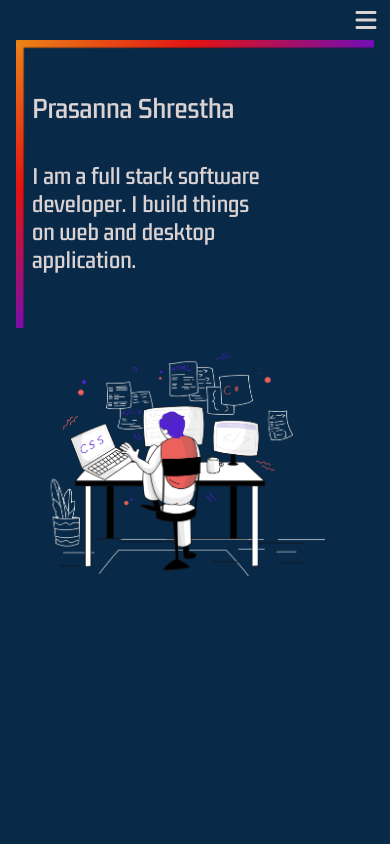
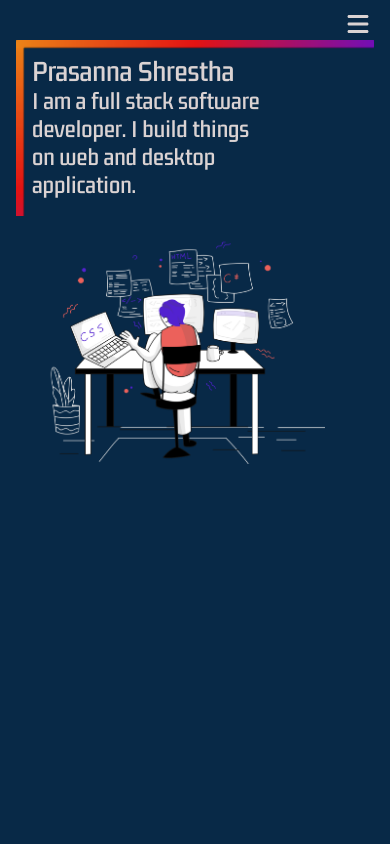
Before and after one commit to prasannashrestha011/MyPortofolio, a Next.js app in the folder client-side/: page / in a window 390 px wide. Shown: the top 844 px of the page. Built offline with nearby package versions, Linux system fonts and the light colour scheme.

Commit message:
fixed the resolution mismatch of nav

```diff
--- a/client-side/app/Components/Animations/RevealMotion.tsx
+++ b/client-side/app/Components/Animations/RevealMotion.tsx
@@ -6,7 +6,7 @@ interface Props{
  width?:"fit-content"|"100%";
  revealColor?:string;
 }
-const RevealMotion = ({children,width,revealColor="#082947"}:Props) => {
+const RevealMotion = ({children,revealColor="#082947"}:Props) => {
     const ref=useRef(null)
     const isInView=useInView(ref,{once:true})
     const mainControl=useAnimation()
@@ -18,7 +18,7 @@ const RevealMotion = ({children,width,revealColor="#082947"}:Props) => {
         }
     },[isInView])
   return (
-    <div ref={ref} style={{position:"relative",width,overflow:"hidden"}}>
+    <div ref={ref} style={{position:"relative",overflow:"hidden"}}>
       <motion.div
       variants={{
         hidden:{opacity:0,y:75},
@@ -46,7 +46,7 @@ const RevealMotion = ({children,width,revealColor="#082947"}:Props) => {
         left:0,
         right:0,
         background:revealColor,
-        zIndex:20
+
        }}
       >
 
--- a/client-side/app/ViewComponents/Contact/ContactField.tsx
+++ b/client-side/app/ViewComponents/Contact/ContactField.tsx
@@ -86,7 +86,7 @@ const ContactField = () => {
 
       </div>):
     (
-    <div className='flex flex-col  gap-4 h-auto kadamThmor text-gray-900  z-20'>
+    <div className='flex flex-col  gap-4 h-auto kadamThmor text-gray-900  z-10'>
       <div className='flex flex-col gap-2'>
       <label htmlFor='name ' style={{color:'#DBD3D3'}}>Name</label>
       <input name="name" value={name} onChange={handleUsername}
--- a/client-side/app/ViewComponents/Index.tsx
+++ b/client-side/app/ViewComponents/Index.tsx
@@ -10,6 +10,9 @@ import { Props } from '@/Utils/ViewProps'
 
 
 const Index = ({className}:Props) => {
+
+
+
   return (
 
 
--- a/client-side/app/ViewComponents/NavBar.tsx
+++ b/client-side/app/ViewComponents/NavBar.tsx
@@ -75,19 +75,20 @@ const NavBar:React.FC = () => {
 
 
       {/* for mobile devices */}
-      <div className=' md:hidden w-full fixed flex flex-col  h-screen z-20'>
+      <div className='flex flex-col h-screen'>
 
-        <div className='md:hidden flex justify-end mr-3 mt-2 '>
-        {isOpen? <FaX  size={24} onClick={()=>toggleNav()} />:<FaBars size={24} onClick={()=>toggleNav()} />}
+        <div className='md:hidden mr-3 mt-2 fixed z-20 top-1 right-2'>
+        {isOpen?"":<FaBars size={24} onClick={()=>toggleNav()} />}
         </div>
 
          <motion.nav
-         initial={{y:"-130%"}}
-         animate={{y:isOpen?"0%":"-130%"}}
+       initial={{ y: "190%" }}
+       animate={{ y: isOpen ? "0%" : "190%" }}
          transition={{ type: "spring", stiffness: 400, damping: 70 }}
 
-         className='    md:hidden flex flex-col  justify-start items-center   flex-1 bg-red-500 gap-10  '
+         className='h-screen top-0 border border-yellow-500  md:hidden w-full fixed flex flex-col justify-start items-center gap-10    bg-red-500 z-50    '
          >
+          <FaX   size={24} onClick={()=>toggleNav()} />
             <div className='mt-4 flex justify-center item-center gap-4'>
             <FaFacebook size={32}/>
            <a href='https://github.com/prasannashrestha011' rel='_blank'> <FaGithub size={32} /></a>
--- a/client-side/app/ViewComponents/Skill.tsx
+++ b/client-side/app/ViewComponents/Skill.tsx
@@ -12,7 +12,7 @@ const Skill = ({className}:Props) => {
   return (
 
        <Element name='skills'>
-      <div className={` ${className} w-full mx-auto    min-h-screen  flex flex-col items-center  kadamThmor  `} ref={ref} >
+      <div className={` ${className} w-full mx-auto   min-h-screen  flex flex-col items-center  kadamThmor  `} ref={ref} >
       <RevealMotion><h2 className='kadamThmor  text-3xl text-center font-bold'>Skills</h2></RevealMotion>
       <br/>
 
--- a/client-side/app/page.tsx
+++ b/client-side/app/page.tsx
@@ -21,7 +21,7 @@ export default function Home() {
 
       <Skill className="snap-center"/>
       <Projects className="snap-center"/>
-      <ContactForm/>
+      <ContactForm />
     </ParentView>
 
 
```
